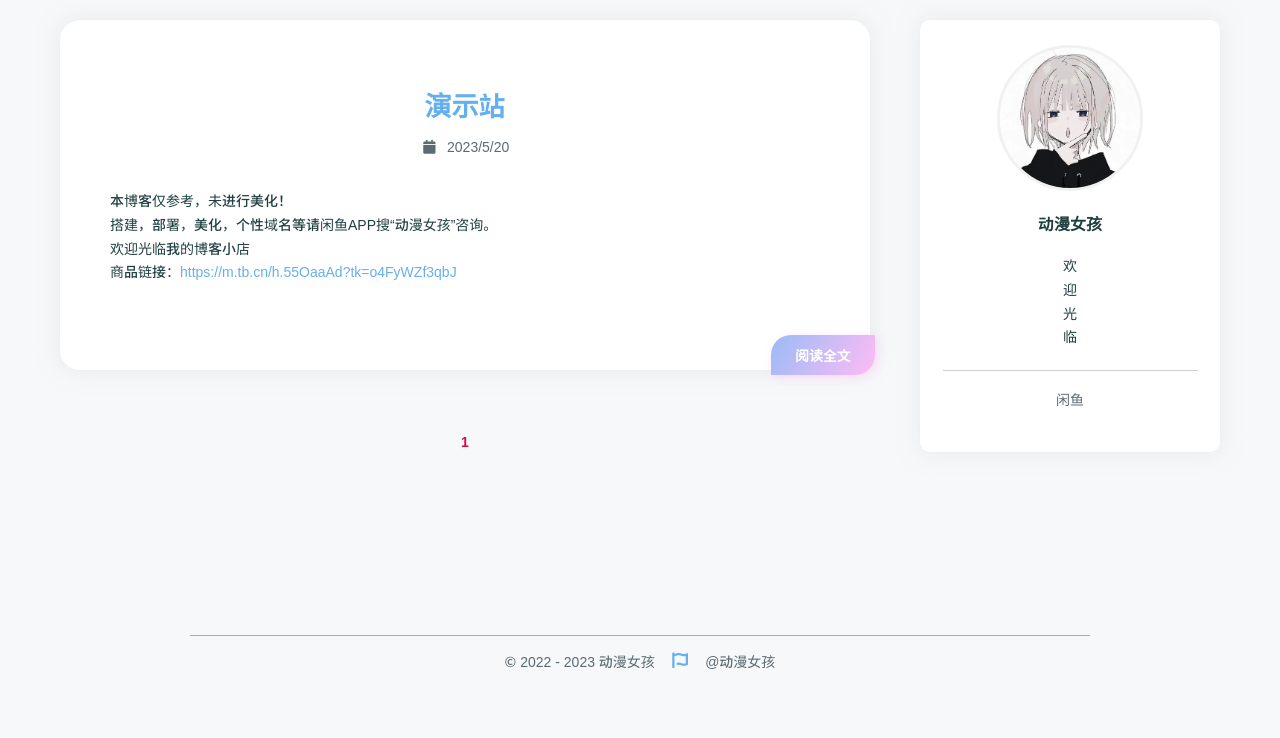
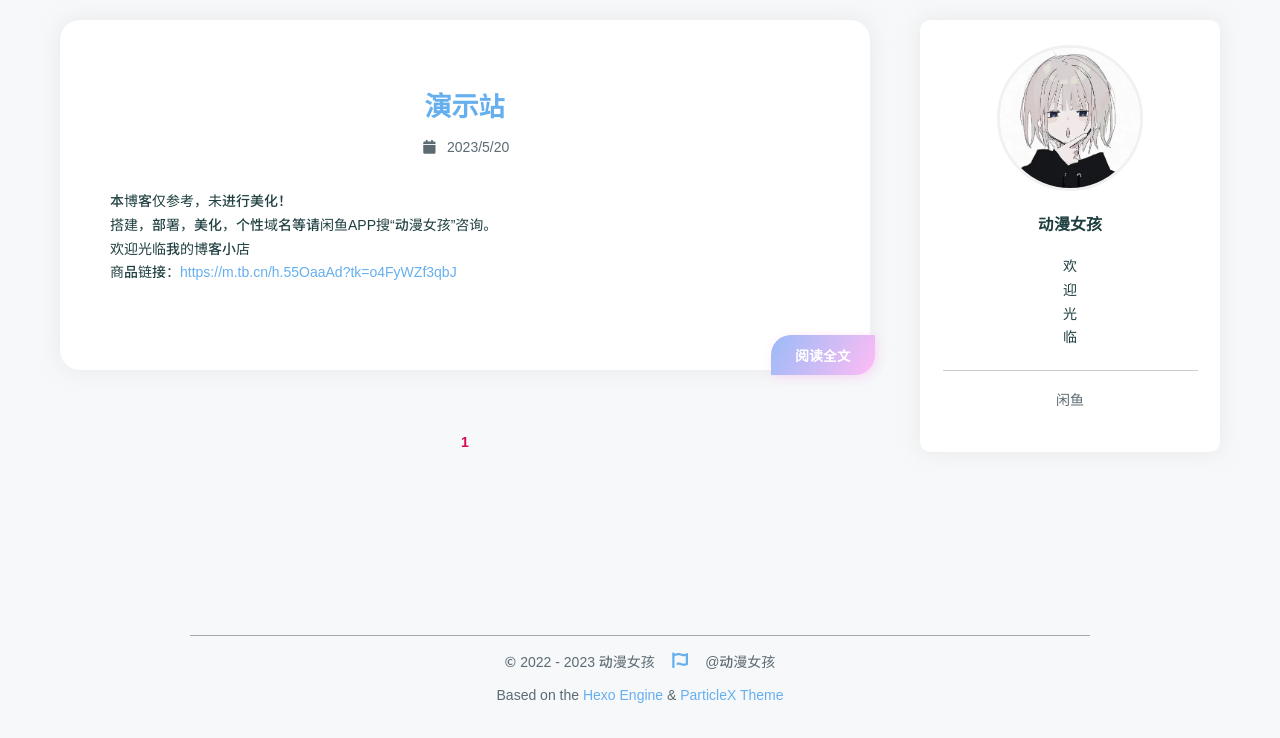
Before and after one commit to Girl520/Girl520.github.io, a plain HTML site: page index.html in a window 1280 px wide. Shown: the part 800-1538 px from the top of the page. Before the commit the page ends 1507 px from the top, so only its background shows below. Drawn offline with nearby package versions, Linux system fonts and the light colour scheme; a script that the page names is missing; a web font is replaced by a local one.

Commit message:
Site updated: 2023-09-29 19:09:59

```diff
--- a/index.html
+++ b/index.html
@@ -202,10 +202,10 @@
             </span>
             &commat;动漫女孩
         </div>
-        <!--<div>
+        <div>
             Based on the <a target="_blank" rel="noopener" href="https://hexo.io">Hexo Engine</a> &amp;
             <a target="_blank" rel="noopener" href="https://github.com/theme-particlex/hexo-theme-particlex">ParticleX Theme</a>
-        </div>-->
+        </div>
 
     </div>
 </footer>
```
Also changed, not shown: archives/2023/05/index.html (+2 -2 lines), archives/2023/index.html (+2 -2 lines), archives/index.html (+2 -2 lines), index/index.html (+2 -2 lines).
